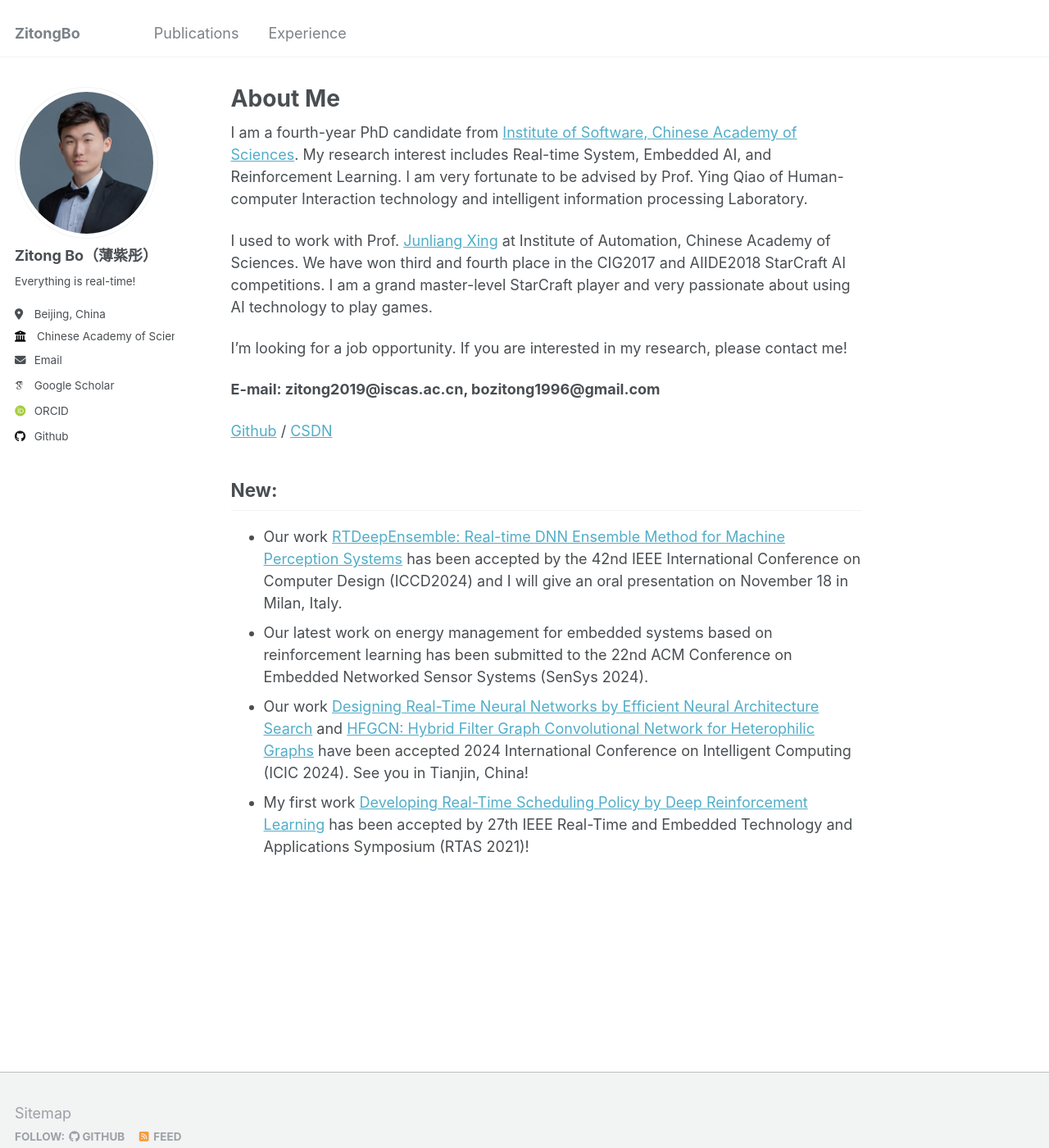
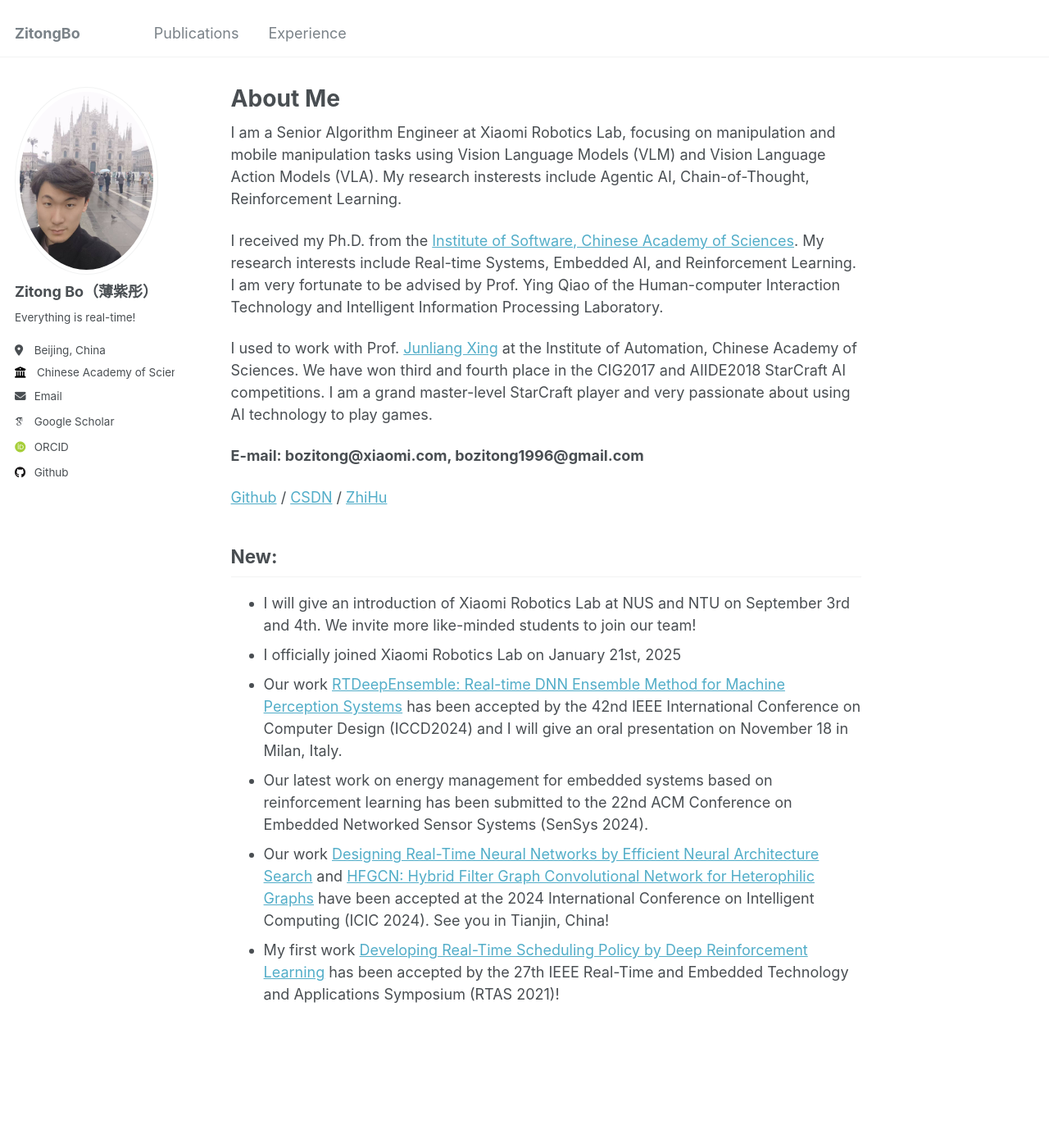
Before and after one commit to ZitongBo/ZitongBo.github.io, a Jekyll site: the page built from _pages/about.md, in a window 1280 px wide and 1400 px high. Shown: the whole window at 82% size. Built offline with Jekyll 4.4.1, drawn with Linux system fonts in a browser that asks for light colours; some web fonts are replaced.

Commit message:
更新个人信息

```diff
--- a/_pages/about.md
+++ b/_pages/about.md
@@ -6,22 +6,25 @@ redirect_from:
   - /about/
   - /about.html
 ---
-I am a fourth-year PhD candidate from [Institute of Software, Chinese Academy of Sciences](https://www.is.cas.cn/). My research interest includes Real-time System, Embedded AI, and Reinforcement Learning. I am very fortunate to be advised by Prof. Ying Qiao of Human-computer Interaction technology and intelligent information processing Laboratory.
+I am a Senior Algorithm Engineer at Xiaomi Robotics Lab, focusing on manipulation and mobile manipulation tasks using Vision Language Models (VLM) and Vision Language Action Models (VLA). My research insterests include Agentic AI, Chain-of-Thought, Reinforcement Learning.
 
-I used to work with Prof. [Junliang Xing](https://pi.cs.tsinghua.edu.cn/lab/people/jlxing/en/) at Institute of Automation, Chinese Academy of Sciences. We have won third and fourth place in the CIG2017 and AIIDE2018 StarCraft AI competitions. I am a grand master-level StarCraft player and very passionate about using AI technology to play games.
+I received my Ph.D. from the [Institute of Software, Chinese Academy of Sciences](https://www.is.cas.cn/). My research interests include Real-time Systems, Embedded AI, and Reinforcement Learning. I am very fortunate to be advised by Prof. Ying Qiao of the Human-computer Interaction Technology and Intelligent Information Processing Laboratory.
 
-I'm looking for a job opportunity. If you are interested in my research, please contact me!
+I used to work with Prof. [Junliang Xing](https://pi.cs.tsinghua.edu.cn/lab/people/jlxing/en/) at the Institute of Automation, Chinese Academy of Sciences. We have won third and fourth place in the CIG2017 and AIIDE2018 StarCraft AI competitions. I am a grand master-level StarCraft player and very passionate about using AI technology to play games.
 
-**E-mail: zitong2019@iscas.ac.cn, bozitong1996@gmail.com**
 
-[Github](https://github.com/) / [CSDN](https://blog.csdn.net/bozitong1996?spm=1011.2415.3001.5343)
+**E-mail: bozitong@xiaomi.com, bozitong1996@gmail.com**
+
+[Github](https://github.com/) / [CSDN](https://blog.csdn.net/bozitong1996?spm=1011.2415.3001.5343) / [ZhiHu](https://www.zhihu.com/people/qian-chang-22-46/posts)
 
 
 
 
 New:
 ------
+* I will give an introduction of Xiaomi Robotics Lab at NUS and NTU on September 3rd and 4th. We invite more like-minded students to join our team!
+* I officially joined Xiaomi Robotics Lab on January 21st, 2025
 * Our work [RTDeepEnsemble: Real-time DNN Ensemble Method for Machine Perception Systems](https://zitongbo.github.io/publication/RTDeepEnsemble) has been accepted by the 42nd IEEE International Conference on Computer Design (ICCD2024) and I will give an oral presentation on November 18 in Milan, Italy.
 * Our latest work on energy management for embedded systems based on reinforcement learning has been submitted to the 22nd ACM Conference on Embedded Networked Sensor Systems (SenSys 2024).
-* Our work [Designing Real-Time Neural Networks by Efficient Neural Architecture Search](https://zitongbo.github.io/publication/RetNAS) and [HFGCN: Hybrid Filter Graph Convolutional Network for Heterophilic Graphs](https://zitongbo.github.io/publication/HFGCN) have been accepted 2024 International Conference on Intelligent Computing (ICIC 2024). See you in Tianjin, China!
-* My first work [Developing Real-Time Scheduling Policy by Deep Reinforcement Learning](https://zitongbo.github.io/publication/RLscheduler) has been accepted by 27th IEEE Real-Time and Embedded Technology and Applications Symposium (RTAS 2021)!
+* Our work [Designing Real-Time Neural Networks by Efficient Neural Architecture Search](https://zitongbo.github.io/publication/RetNAS) and [HFGCN: Hybrid Filter Graph Convolutional Network for Heterophilic Graphs](https://zitongbo.github.io/publication/HFGCN) have been accepted at the 2024 International Conference on Intelligent Computing (ICIC 2024). See you in Tianjin, China!
+* My first work [Developing Real-Time Scheduling Policy by Deep Reinforcement Learning](https://zitongbo.github.io/publication/RLscheduler) has been accepted by the 27th IEEE Real-Time and Embedded Technology and Applications Symposium (RTAS 2021)!
```
Also changed, not shown: _pages/cv.md (+4 -1 lines), images/头像.png.
